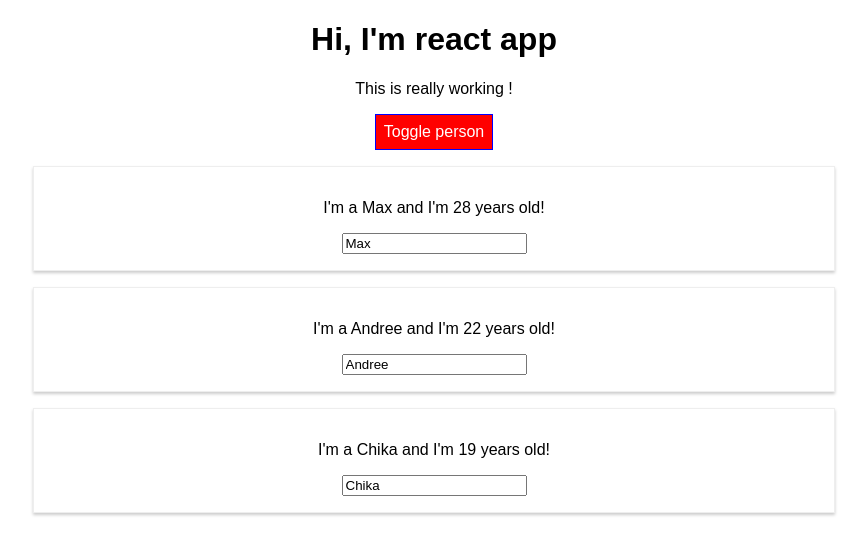
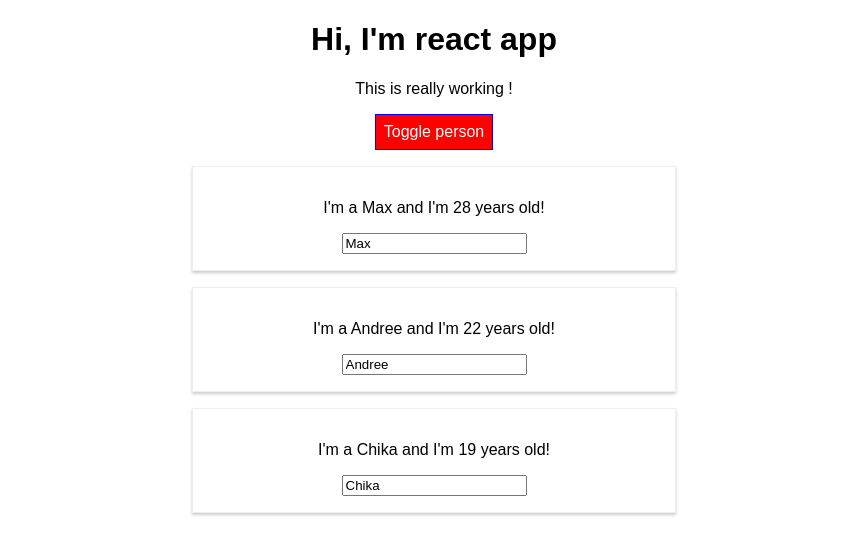
Before and after one commit to rezkyauliapratama/udemy-complete-reactjs, a React (Create React App) app: page / in a window 1280 px wide. Both pictures are taken after a click on the button "Toggle person". Shown: the top 554 px of the page, without its empty margins (206-1073 px from the left). Built offline with nearby package versions, Linux system fonts and the light colour scheme.

Commit message:
Lecture-65

```diff
--- a/src/App.js
+++ b/src/App.js
@@ -2,7 +2,7 @@
 import logo from './logo.svg';
 import './App.css';
 import Person from './Person/Person';
-import Radium from 'radium';
+import Radium, { StyleRoot } from 'radium';
 
 class App extends Component {
 
@@ -103,6 +103,7 @@ class App extends Component {
     }
 
     return (
+      <StyleRoot>
       <div className="App">
        <h1>Hi, I'm react app</h1>
        <p className={classes}>This is really working !</p>
@@ -112,6 +113,7 @@ class App extends Component {
         {persons}
 
       </div>
+      </StyleRoot>
     );
   }
 }
--- a/src/Person/Person.css
+++ b/src/Person/Person.css
@@ -6,3 +6,9 @@
     padding: 16px;
     text-align: center;
 }
+
+/* @media (min-width: 500px){
+    .Person {
+        width: 450px;
+    }
+} */
--- a/src/Person/Person.js
+++ b/src/Person/Person.js
@@ -3,7 +3,14 @@ import './Person.css';
 import Radium from 'radium';
 
 const person = (props) => {
-    return <div className="Person">
+
+    const style = {
+        '@media (min-width: 500px)':{
+            width: '450px'
+        }
+    }
+
+    return <div className="Person" style={style}>
             <p onClick={props.click}>I'm a {props.name} and  I'm {props.age} years old!</p>
             <p>{props.children}</p>
             <input type="text" onChange={props.changed} value={props.name}/>
```
